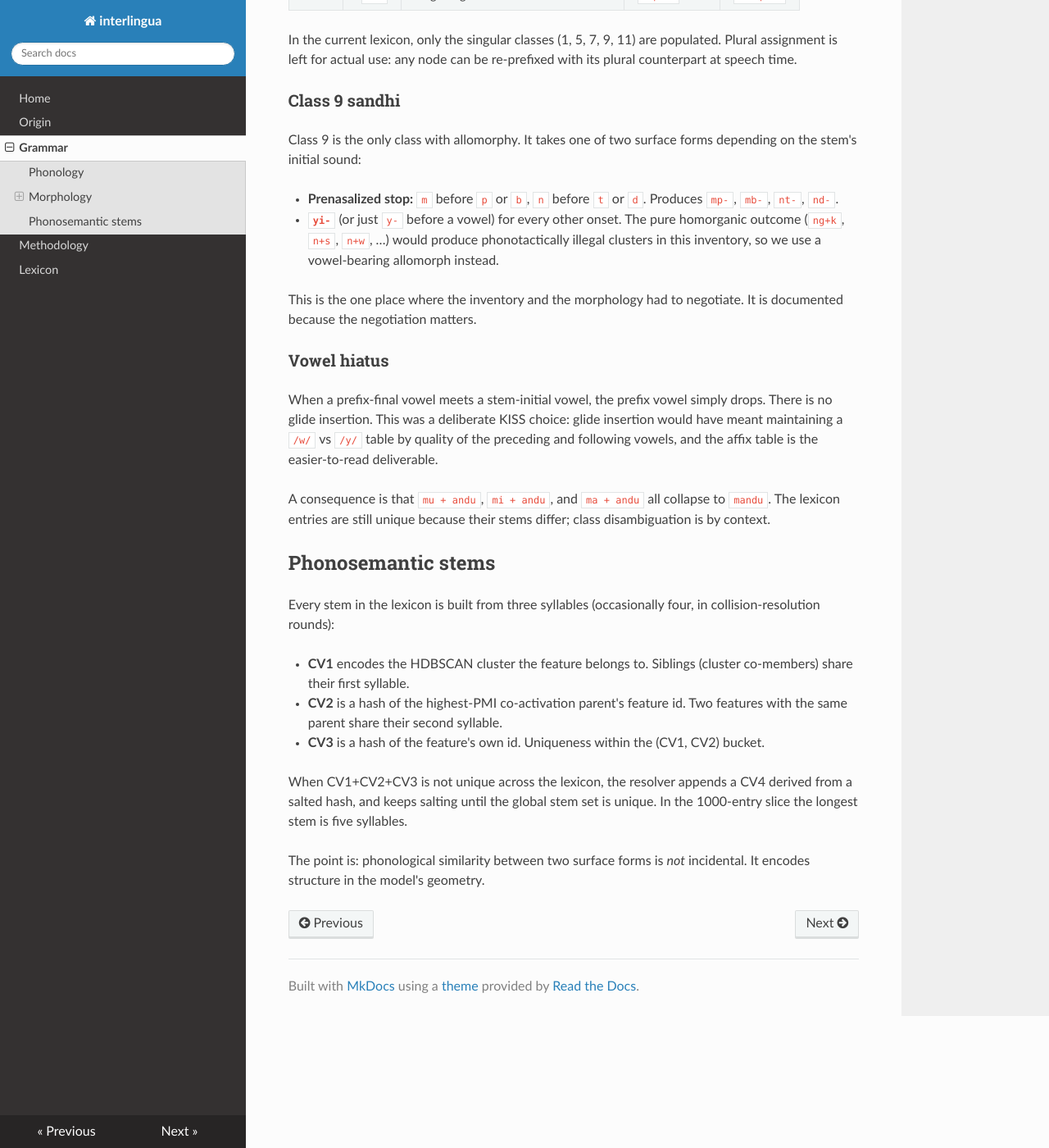
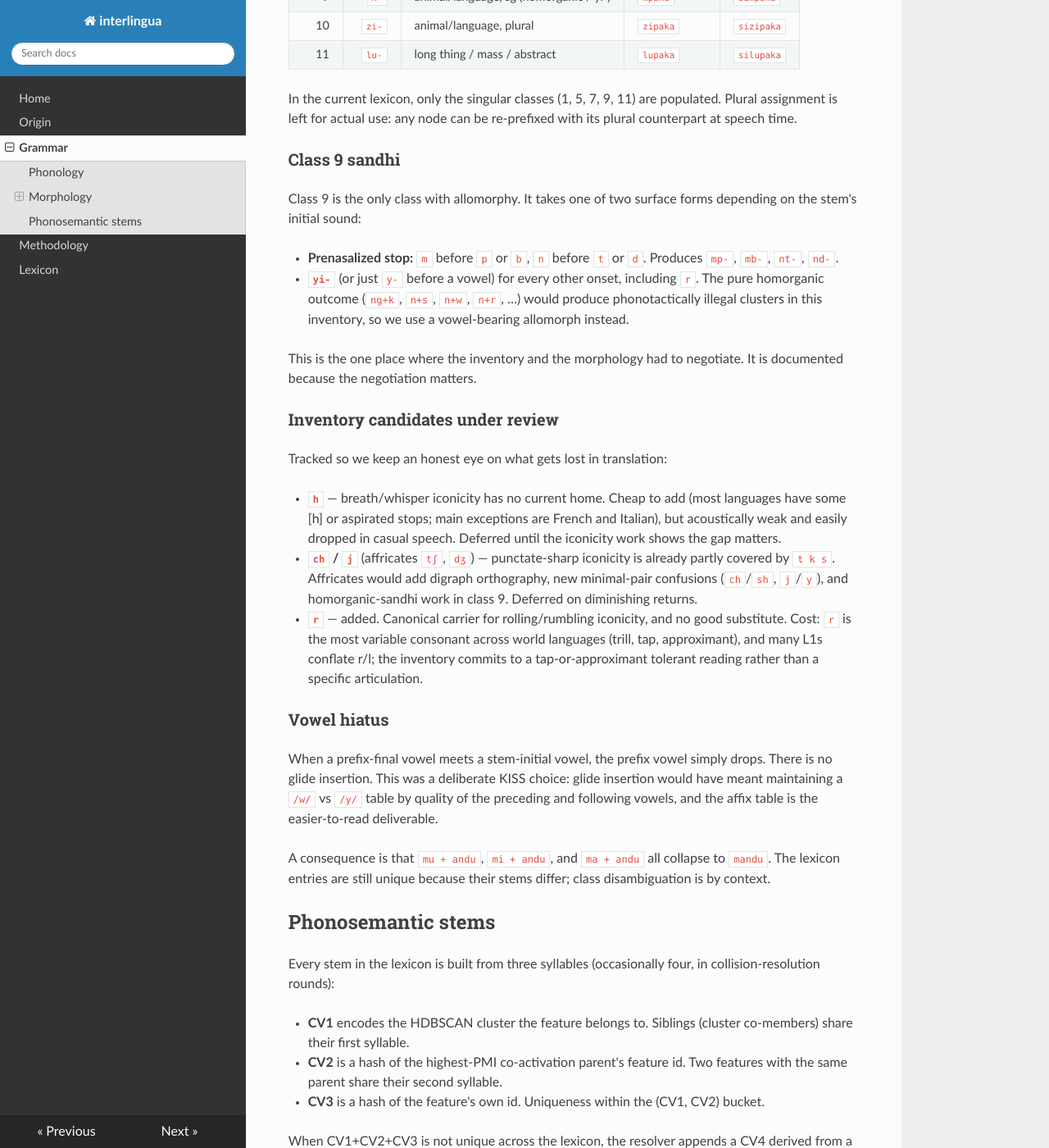
Before and after one commit to kleer001/interlingua, an MkDocs documentation site: the page built from docs/grammar.md, in a window 1280 px wide and 1400 px high, scrolled down 1393 px. Shown: the whole window at 82% size. Built offline with MkDocs 1.6.1, drawn with Linux system fonts in a browser that asks for light colours; nearby versions of some CDN libraries; some of the changed text lies outside the part shown.

Commit message:
feat(phonology): add r to consonant inventory; reframe as thoughtful growth
Adds /r/ as the canonical iconicity carrier for rolling/rumbling — no good
substitute and the gap was real. /r/ falls into the existing class-9 yi-
allomorph branch (n+r would be an illegal cluster), so no new sandhi rule.

Reframes the phonology rationale: minimalism is not the goal; fidelity to
the hidden language between languages is. The inventory grows when
iconicity or expressive coverage would otherwise be lost. Documents h, ch,
and j as candidates under review with their tradeoffs, so what gets
deferred is recorded explicitly rather than silently dropped.

Note: SINGLE_CONSONANTS is hashed into for stem CVs (lexicon.py), so
adding /r/ changes hash-modulo outputs for every future lexicon build.
No committed lexicon artifacts depend on the prior 15-consonant table.

```diff
--- a/docs/grammar.md
+++ b/docs/grammar.md
@@ -2,13 +2,17 @@
 
 ## Phonology
 
-The inventory is deliberately small and Bantu-shaped. The aim is that any
-generated stem be pronounceable by a speaker of any natural language
-without specialist training.
+The inventory grows thoughtfully. Minimalism is not the goal — fidelity to
+the hidden language between languages is. We bias toward sounds present in
+most natural languages so any generated stem stays pronounceable without
+specialist training, and we expand the inventory when iconicity or
+expressive coverage would otherwise be lost in translation. The shape
+remains Bantu-leaning because that family gave the best starting point, not
+because we are bound to it.
 
 **Vowels (5):** `a e i o u`
 
-**Single consonants (15):** `p t k b d g m n s z f v l w y`
+**Single consonants (16):** `p t k b d g m n s z f v l r w y`
 
 **Nasal digraphs (2):** `ny ng` — single phonemes despite the two-letter
 spelling.
@@ -64,13 +68,31 @@ forms depending on the stem's initial sound:
 
 - **Prenasalized stop:** `m` before `p` or `b`, `n` before `t` or `d`.
   Produces `mp-`, `mb-`, `nt-`, `nd-`.
-- **`yi-`** (or just `y-` before a vowel) for every other onset. The pure
-  homorganic outcome (`ng+k`, `n+s`, `n+w`, …) would produce
-  phonotactically illegal clusters in this inventory, so we use a
+- **`yi-`** (or just `y-` before a vowel) for every other onset, including
+  `r`. The pure homorganic outcome (`ng+k`, `n+s`, `n+w`, `n+r`, …) would
+  produce phonotactically illegal clusters in this inventory, so we use a
   vowel-bearing allomorph instead.
 
 This is the one place where the inventory and the morphology had to
 negotiate. It is documented because the negotiation matters.
+
+### Inventory candidates under review
+
+Tracked so we keep an honest eye on what gets lost in translation:
+
+- **`h`** — breath/whisper iconicity has no current home. Cheap to add
+  (most languages have some [h] or aspirated stops; main exceptions are
+  French and Italian), but acoustically weak and easily dropped in casual
+  speech. Deferred until the iconicity work shows the gap matters.
+- **`ch` / `j`** (affricates `tʃ`, `dʒ`) — punctate-sharp iconicity is
+  already partly covered by `t k s`. Affricates would add digraph
+  orthography, new minimal-pair confusions (`ch`/`sh`, `j`/`y`), and
+  homorganic-sandhi work in class 9. Deferred on diminishing returns.
+- **`r`** — added. Canonical carrier for rolling/rumbling iconicity, and
+  no good substitute. Cost: `r` is the most variable consonant across
+  world languages (trill, tap, approximant), and many L1s conflate r/l;
+  the inventory commits to a tap-or-approximant tolerant reading rather
+  than a specific articulation.
 
 ### Vowel hiatus
 
```
Also changed, not shown: 2 other files.
